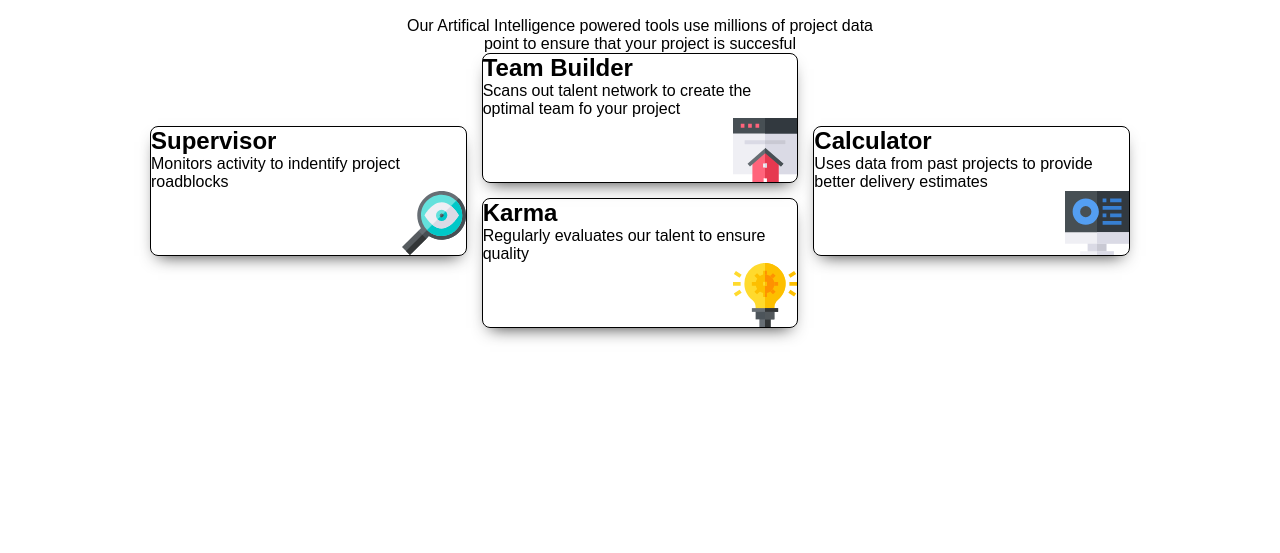
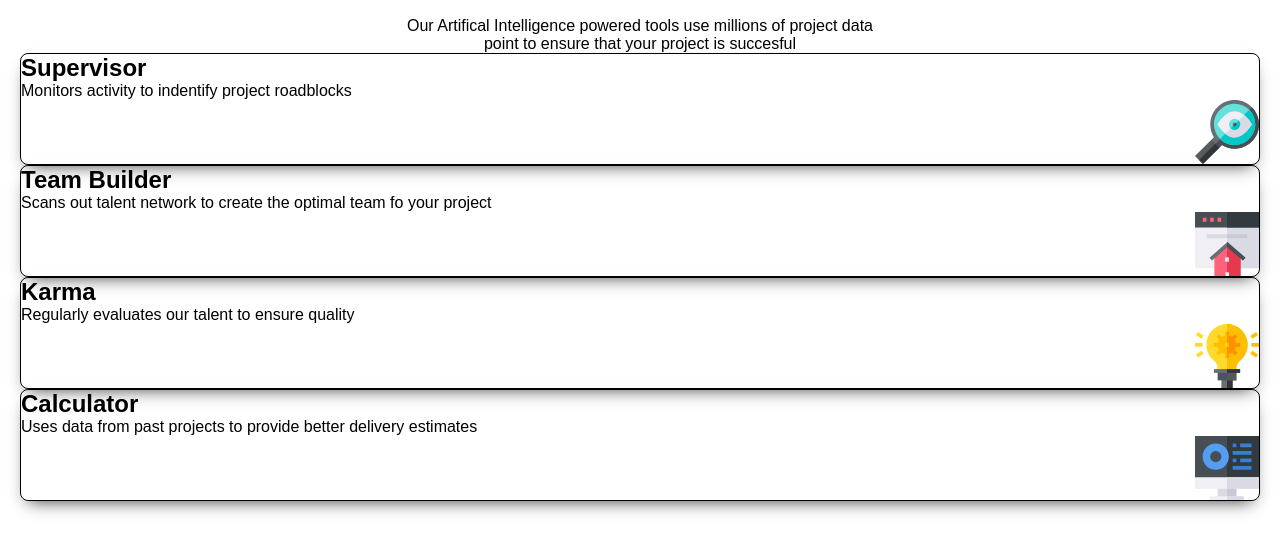
Before and after one commit to dodi348/0306, a plain HTML site: page index.html in a window 1280 px wide. Shown: the part 177-730 px from the top of the page. Drawn offline with Linux system fonts and the light colour scheme.

Commit message:
weboldal alapja

```diff
--- a/index.css
+++ b/index.css
@@ -34,53 +34,11 @@ header p:first-of-type{
 }
 
 .wrapper {
-    display: grid;
-    grid-template-columns: auto;
-    grid-gap: 15px;
     margin: 0 20px 0;
 }
 
 @media screen and (min-width: 800px) {
-    .wrapper{
-        grid-template-columns: 1fr 1fr 1fr;
-        margin: 0 150px 0;
-    }
-
     header {
         width: 500px;
     }
-
-    .card:nth-of-type(1) {
-        grid-column-start: 1;
-        grid-column-end: 2;
-        grid-row-start: 2;
-        grid-row-end: 4;
-    }
-
-    .card:nth-of-type(2) {
-        grid-column-start: 2;
-        grid-column-end: 3;
-        grid-row-start: 1;
-        grid-row-end: 3;
-    }
-
-    .card:nth-of-type(3) {
-        grid-column: 2 / 3;
-        /*grid-column-start: 2;
-        grid-column-end: 3;*/
-        grid-row: 3 / 5;
-        /*grid-row-start: 3;
-        grid-row-end: 5;*/
-    }
-
-    .card:nth-of-type(4) {
-        grid-column: 3 / span 1;
-        /*grid-column: 3 / 4;*/
-        /*grid-column-start: 2;
-        grid-column-end: 3;*/
-        grid-row: 2 / span 2;
-        /*grid-row: 2 / 4;*/
-        /*grid-row-start: 3;
-        grid-row-end: 5;*/
-    }
 }
```
